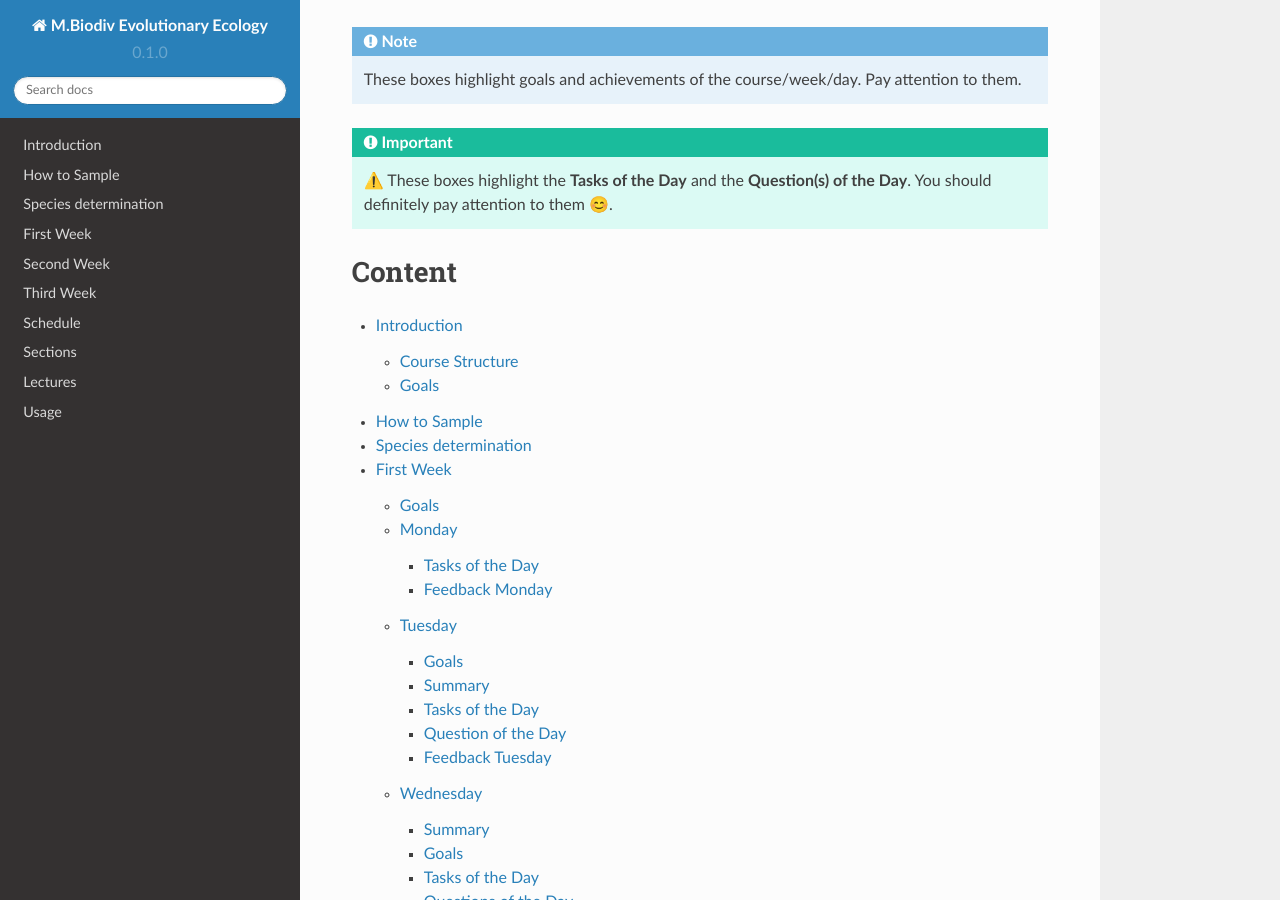
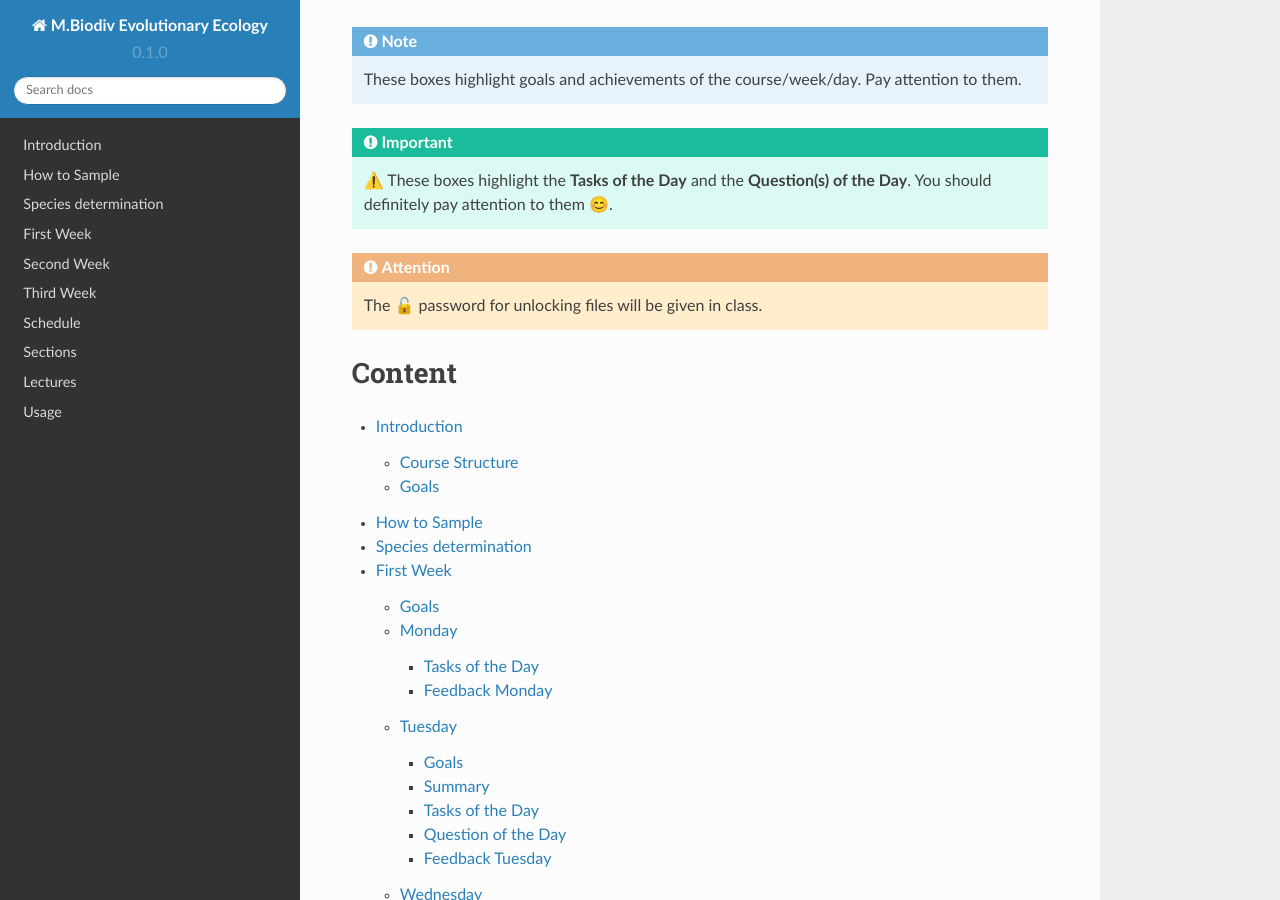
Before and after one commit to bheimbu/evolutionary_ecology, a Sphinx documentation site: the page built from docs/source/index.rst, in a window 1280 px wide and 900 px high, scrolled down 301 px. Built offline with Sphinx 7.4.7 and the Read the Docs theme 2.0.0, drawn with Linux system fonts in a browser that asks for light colours.

Commit message:
Update index.rst

```diff
--- a/docs/source/index.rst
+++ b/docs/source/index.rst
@@ -10,10 +10,16 @@ Check out the :doc:`schedule` for details about the timeline.
 And here are some important **usage** notes, check out :ref:`usage` for more:
 
 .. note::
+
    These boxes highlight goals and achievements of the course/week/day. Pay attention to them.
 
 .. important::
+
    ⚠️ These boxes highlight the **Tasks of the Day** and the **Question(s) of the Day**. You should definitely pay attention to them 😊.
+
+.. attention::
+
+  The 🔓 password for unlocking files will be given in class.
 
 Content
 =======
```
